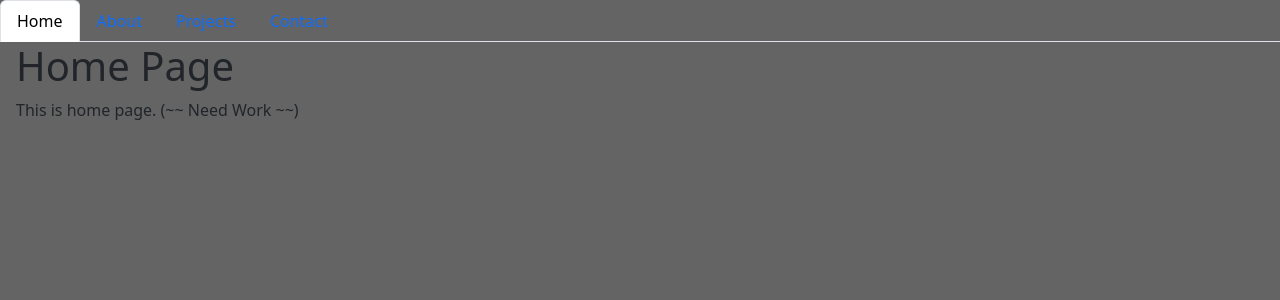
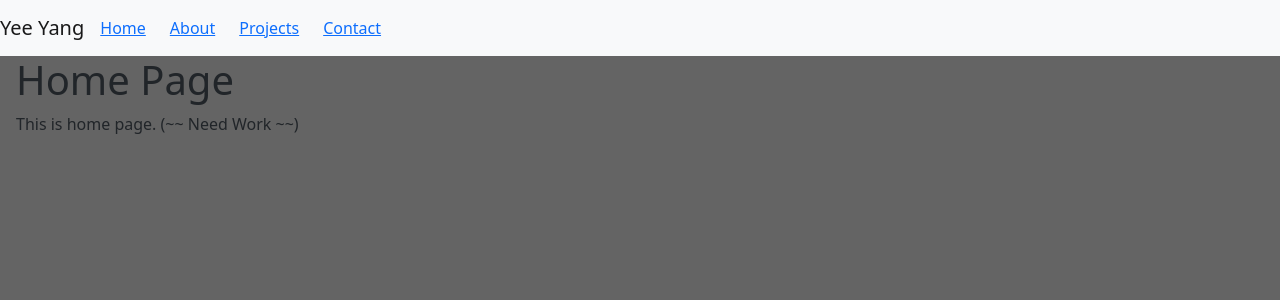
Before and after one commit to s0m3y3/yee_portfolio, a React (Vite) app: page / in a window 1280 px wide. Shown: the top 300 px of the page. Built offline with nearby package versions, Linux system fonts and the light colour scheme.

Commit message:
project page is still in testing phase. Navtab updated. Updated package.json file, to attempt to deploy REACT on github.

```diff
--- a/index.html
+++ b/index.html
@@ -3,6 +3,7 @@
   <head>
     <meta charset="UTF-8" />
     <meta name="viewport" content="width=device-width, initial-scale=1.0" />
+    <link rel="stylesheet" href="https://cdn.jsdelivr.net/npm/bootstrap@4.3.1/dist/css/bootstrap.min.css" integrity="sha384-ggOyR0iXCbMQv3Xipma34MD+dH/1fQ784/j6cY/iJTQUOhcWr7x9JvoRxT2MZw1T" crossorigin="anonymous">
     <link href="node_modules/bootstrap/dist/css/bootstrap.min.css" rel="stylesheet" />
     <title>Yee's Portfolio</title>
   </head>
--- a/package.json
+++ b/package.json
@@ -3,12 +3,15 @@
     "private": true,
     "version": "0.0.0",
     "type": "module",
+    "homepage": "https://s0m3y3.github.io/yee_portfolio",
     "scripts": {
         "dev": "vite",
         "start": "vite",
         "build": "vite build",
         "lint": "eslint src --ext js,jsx --report-unused-disable-directives --max-warnings 0",
-      "preview": "vite preview"
+        "preview": "vite preview",
+        "predeploy": "npm run build",
+        "deploy": "gh-pages -d build"
     },
     "dependencies": {
         "bootstrap": "^5.2.3",
@@ -23,6 +26,7 @@
         "eslint-plugin-react": "^7.32.2",
         "eslint-plugin-react-hooks": "^4.6.0",
         "eslint-plugin-react-refresh": "^0.3.4",
+        "gh-pages": "^6.0.0",
         "vite": "^4.3.2"
     }
 }
--- a/src/components/NavTabs.jsx
+++ b/src/components/NavTabs.jsx
@@ -1,44 +1,55 @@
 function NavTabs({ currentPage, handlePageChange }) {
     return (
+        <nav className="navbar navbar-expand-lg navbar-light bg-light">
+  <a className="navbar-brand" href="#">Yee Yang</a>
+  <button className="navbar-toggler" type="button" data-toggle="collapse" data-target="#navbarSupportedContent" aria-controls="navbarSupportedContent" aria-expanded="false" aria-label="Toggle navigation">
+    <span className="navbar-toggler-icon"></span>
+  </button>
 
-      <ul className="nav nav-tabs">
-        <li className="nav-item ">
+  <div className="collapse navbar-collapse " id="navbarSupportedContent">
+    <ul className="navbar-nav mr-auto">
+    <li className="nav-item active mr-4 ">
       <a
-            href="#home"
+            href="#Home"
             onClick={() => handlePageChange('Home')}
-            className={currentPage === 'Home' ? 'nav-link active text-black' : 'nav-link'}
+            classNameName={currentPage === 'Home' ? 'nav-link active' : 'nav-link'}
           >
             Home
           </a>
       </li>
-        <li className="nav-item">
+
+      <li className="nav-item active mr-4">
       <a
             href="#about"
             onClick={() => handlePageChange('About')}
-            className={currentPage === 'About' ? 'nav-link active' : 'nav-link'}
+            classNameName={currentPage === 'About' ? 'nav-link active' : 'nav-link'}
           >
             About
           </a>
       </li>
-        <li className="nav-item">
+      <li className="nav-item mr-4">
       <a
             href="#Projects"
             onClick={() => handlePageChange('Projects')}
-            className={currentPage === 'Projects' ? 'nav-link active' : 'nav-link'}
+            classNameName={currentPage === 'Projects' ? 'nav-link active' : 'nav-link'}
           >
             Projects
           </a>
       </li>
-        <li className="nav-item justify-content-end">
+      <li className="nav-item mr-4">
       <a
             href="#contact"
             onClick={() => handlePageChange('Contact')}
-            className={currentPage === 'Contact' ? 'nav-link active' : 'nav-link'}
+            classNameName={currentPage === 'Contact' ? 'nav-link active' : 'nav-link'}
           >
             Contact
           </a>
       </li>
     </ul>
+
+  </div>
+</nav>
+
     );
   }
 
--- a/src/components/pages/Projects.jsx
+++ b/src/components/pages/Projects.jsx
@@ -4,40 +4,74 @@ export default function Projects() {
         <h1 className="text-center">Project</h1>
         <p> List of my projects. Please click, for a deployed link! </p>
 
-        <div className="container row row-cols-1 row-cols-md-2 lg-3">
+        <div className="container d-flex flex-wrap">
+            <div className="row row-cols-1 row-cols-md-2 lg-3">
 
-            <a href = "" class = "card shadow-sm pt-3 mb-5 bg-white rounded p-4" >
-            <h3 className="text-center"> Gamer's Paradise </h3>
-                <img  class="card-img-top"  src="/blank-placeholder.jpeg" alt="Card image cap"></img>
+            <div className = "card shadow-sm p-3 m-5 bg-white rounded" >
+                <h3 className="text-center"> Gamer's Paradise App</h3>
+                <img  class="card-img-top"  src="/blank-placeholder.jpeg" alt="/blank-placeholder.jpeg"></img>
                 <div >
+                    Description goes here.
                 </div>
-            </a>
+                <div className="d-flex justify-content-between">
+                    <a href="https://github.com/jaxongrosam/gamers-paradise" target="_blank" className="btn btn-primary">Github</a>
+                    <a href="#" target="_blank" className="btn btn-primary">Link</a>
+                </div>
+            </div>
+        </div>
 
-            <a href = "" class = "card shadow-sm pt-3 mb-5 bg-white rounded" >
+
+             <div className = "card shadow-sm p-3 m-5 bg-white rounded  style={{ width: '18rem' }}" >
                 <h3 className="text-center"> Quotaku </h3>
-                <img  class="card-img-top"  src="/quotaku.png" alt="Card image cap"></img>
+                <img  class="card-img-top"  src="/quotaku.png" alt="/blank-placeholder.jpeg"></img>
                 <div >
+                Description goes here.
                 </div>
-            </a>
+                <div className="d-flex justify-content-between">
+                    <a href="https://s0m3y3.github.io/WeatherDashboard/" target="_blank" className="btn btn-primary">Github</a>
+                    <a href="#" target="_blank" className="btn btn-primary">Link</a>
+                </div>
+            </div>
 
-            <a href = "https://s0m3y3.github.io/WeatherDashboard/" target="_blank" class = "card shadow-sm pt-3 mb-5 bg-white rounded p-4" >
-            <h3 className="text-center"> Weather Dashboard </h3>
+            <div class = "card shadow-sm p-3 m-5 bg-white rounded" >
+                <h3 className="text-center"> Weather Dashboard App</h3>
                 <img  class="card-img-top"  src="/weatherDashboard.png" alt="Card image cap"></img>
                 <div >
+                Description goes here.
                 </div>
-            </a>
+                <div className="d-flex justify-content-between">
+                    <a href="https://s0m3y3.github.io/WeatherDashboard/" target="_blank" className="btn btn-primary">Github</a>
+                    <a href="#" target="_blank" className="btn btn-primary">Link</a>
+                </div>
+            </div>
 
-            <a href = "" class = "card shadow-sm pt-3 mb-5 bg-white rounded p-4" >
+            <div class = "card shadow-sm p-3 m-5 bg-white rounded" >
                 <h3 className="text-center"> Title4 </h3>
                 <img  class="card-img-top"  src="/blank-placeholder.jpeg" alt="Card image cap"></img>
                 <div >
+                Description goes here.
                 </div>
-            </a>
+                <div className="d-flex justify-content-between">
+                    <a href="https://s0m3y3.github.io/WeatherDashboard/" target="_blank" className="btn btn-primary">Github</a>
+                    <a href="#" target="_blank" className="btn btn-primary">Link</a>
+                </div>
+            </div>
+
+{/* below is just a test.. to be deleted. */}
+                <div className="card" style={{width: '32rem', height:'28rem'}}>
+                    <img className="card-img-top"  src="/quotaku.png" alt="/blank-placeholder.jpeg" ></img>
+                    <div className="card-body">
+                        <h5 className="card-title">Quotaku</h5>
+                        <p className="card-text">Some quick example text to build on the card title and make up the bulk of the card's content.</p>
+                        <div className="d-flex justify-content-between">
+                            <a href="https://github.com/s0m3y3/Quotaku" className="btn btn-primary">Github</a>
+                            <a href="#" className="btn btn-primary">Link</a>
+                        </div>
+                    </div>
+                </div>
 
         </div>
 
       </div>
-
-
     );
   }
```
Also changed, not shown: 2 other files (tests, documents, lock files or other folders). Lines whose indentation alone changed are shown as unchanged.
